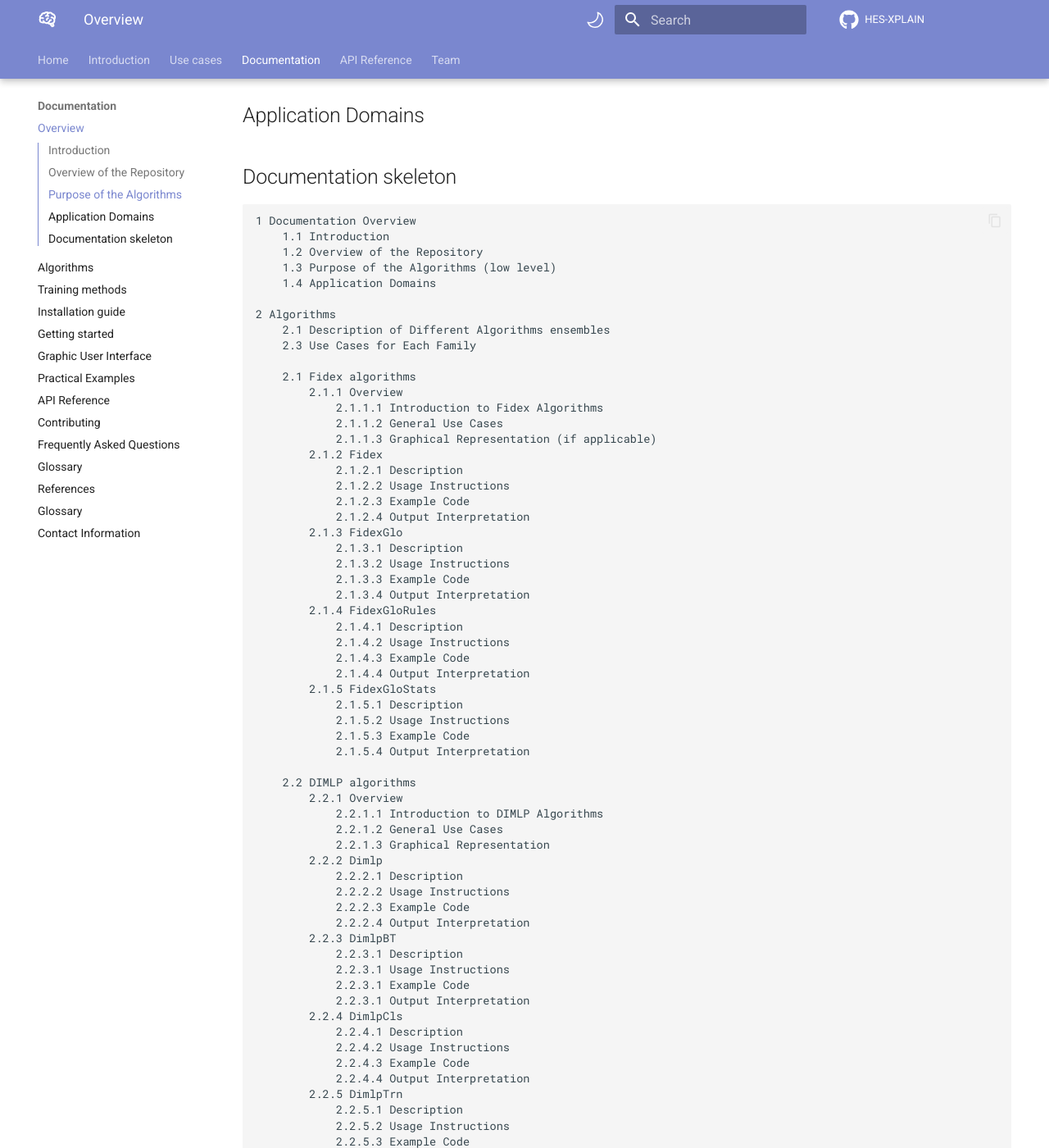
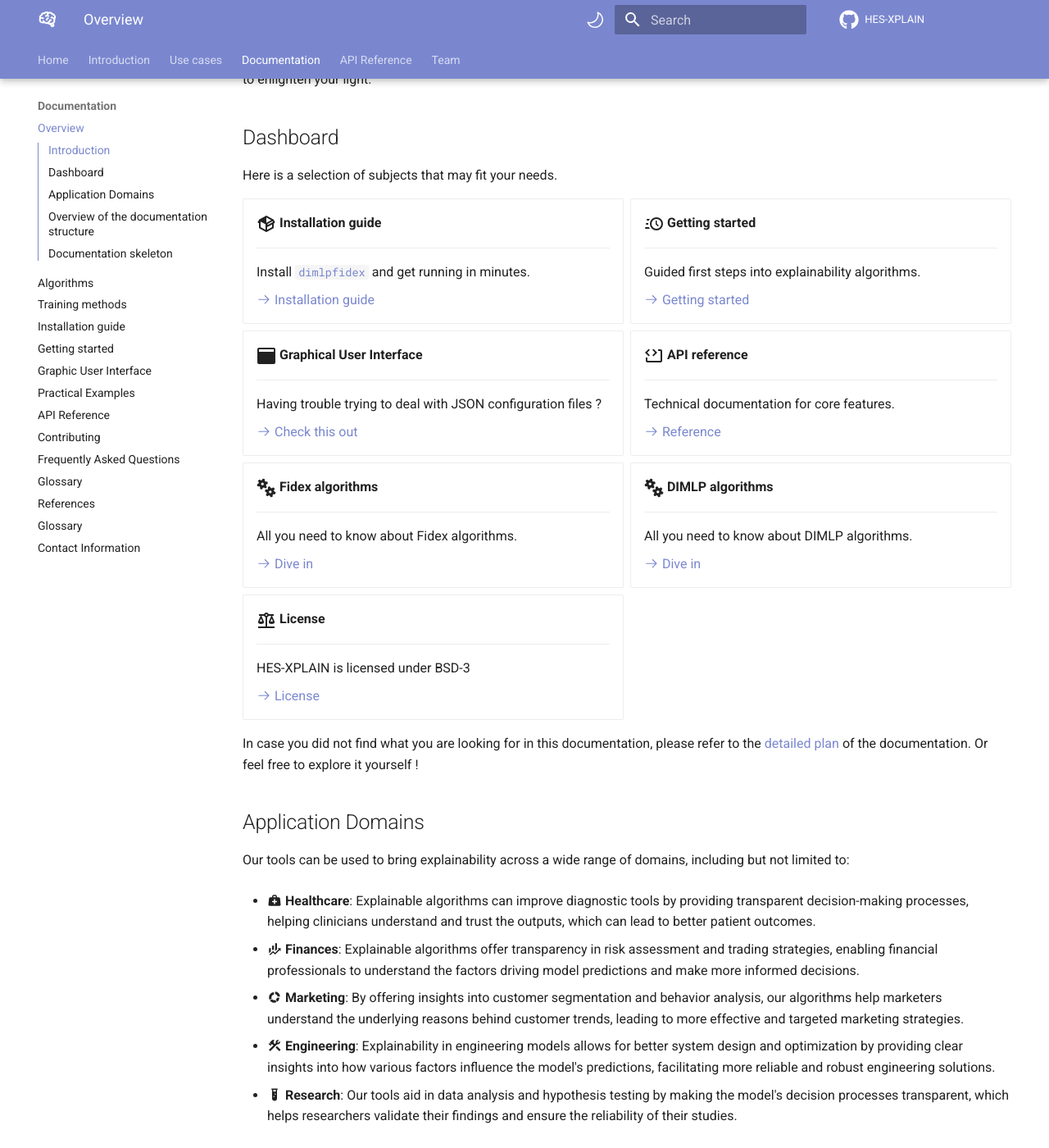
Before and after one commit to HES-XPLAIN/hes-xplain.github.io, an MkDocs documentation site: the page built from docs/documentation.md, in a window 1280 px wide and 1400 px high, scrolled down 395 px. Shown: the whole window at 82% size. Built offline with MkDocs 1.6.1 and Material for MkDocs 9.7.7, drawn with Linux system fonts in a browser that asks for light colours; emoji names are drawn with the system emoji font; comment, search, counter and statistics services are not loaded; some of the changed text lies outside the part shown.

Commit message:
Added main documentation page with unpolished content

````diff
--- a/docs/documentation.md
+++ b/docs/documentation.md
@@ -1,17 +1,159 @@
 # :material-book: Documentation
->:warning: **this section is under construction and cannot be considered usable and accurate yet.**
+
+!!! warning "Warning"
+    **This section is under construction and cannot be considered usable and accurate yet.**
 
 ## Introduction
-## Overview of the Repository
-## Purpose of the Algorithms
+Welcome to the **HES-XPLAIN** official documentation ! This page holds the entire project documentation for our diverse collection of algorithms designed for various computational tasks in the XAI field. The goal of this section is to help on how to use each algorithm, with practical examples and guidance on interpreting results. There is also other subsections offering additional conteent to enlighten your light.
+
+
+
+## Dashboard
+Here is a selection of subjects that may fit your needs.
+<div class="grid cards" markdown>
+
+-   :material-package-variant:{ .lg .middle } **Installation guide**
+
+    ---
+
+    Install [`dimlpfidex`](#) and get running in minutes.
+
+    [:octicons-arrow-right-24: Installation guide](#)
+
+
+-   :material-clock-fast:{ .lg .middle } **Getting started**
+
+    ---
+
+    Guided first steps into explainability algorithms.
+
+    [:octicons-arrow-right-24: Getting started](#)
+
+
+-   :material-application:{ .lg .middle } **Graphical User Interface**
+
+    ---
+
+    Having trouble trying to deal with JSON configuration files ?
+
+    [:octicons-arrow-right-24: Check this out](#)
+
+
+-   :material-code-block-tags:{ .lg .middle } **API reference**
+
+    ---
+
+    Technical documentation for core features.
+
+    [:octicons-arrow-right-24: Reference](#)
+
+
+-   :fontawesome-solid-gears:{ .lg .middle } **Fidex algorithms**
+
+    ---
+
+    All you need to know about Fidex algorithms.
+
+    [:octicons-arrow-right-24: Dive in](#)
+
+-   :fontawesome-solid-gears:{ .lg .middle } **DIMLP algorithms**
+
+    ---
+
+    All you need to know about DIMLP algorithms.
+
+    [:octicons-arrow-right-24: Dive in](#)
+
+
+-   :material-scale-balance:{ .lg .middle } **License**
+
+    ---
+
+    HES-XPLAIN is licensed under BSD-3
+
+    [:octicons-arrow-right-24: License](#)
+
+</div>
+
+In case you did not find what you are looking for in this documentation, please refer to the [detailed plan](#overview-of-the-repository) of the documentation. Or feel free to explore it yourself !
+
+
 ## Application Domains
+Our tools can be used to bring explainability across a wide range of domains, including but not limited to:
+
+- :material-medical-bag: **Healthcare**: Explainable algorithms can improve diagnostic tools by providing transparent decision-making processes, helping clinicians understand and trust the outputs, which can lead to better patient outcomes.
+
+- :material-finance: **Finances**: Explainable algorithms offer transparency in risk assessment and trading strategies, enabling financial professionals to understand the factors driving model predictions and make more informed decisions.
+
+- :material-chart-arc: **Marketing**: By offering insights into customer segmentation and behavior analysis, our algorithms help marketers understand the underlying reasons behind customer trends, leading to more effective and targeted marketing strategies.
+
+- :material-hammer-wrench: **Engineering**: Explainability in engineering models allows for better system design and optimization by providing clear insights into how various factors influence the model's predictions, facilitating more reliable and robust engineering solutions.
+
+- :material-test-tube: **Research**: Our tools aid in data analysis and hypothesis testing by making the model's decision processes transparent, which helps researchers validate their findings and ensure the reliability of their studies.
+
+
+## Overview of the documentation structure
+If you have trouble searching for information you may need, here you can find the detailed structure of the documentation:
+
+```
+Documentation
+│
+├── Introduction
+├── Overview of the Repository
+├── Application Domains
+│
+├── Algorithms
+│   ├── Fidex Algorithms
+│   │   ├── Overview
+│   │   ├── Fidex
+│   │   ├── FidexGlo
+│   │   ├── FidexGloRules
+│   │   └── FidexGloStats
+│   │
+│   ├── DIMLP Algorithms
+│   │   ├── Overview
+│   │   ├── Dimlp
+│   │   ├── DimlpBT
+│   │   ├── DimlpCls
+│   │   ├── DimlpTrn
+│   │   └── DimlpPred
+│   │
+│   └── Training methods
+│       ├── stairObj
+│       ├── computeRocCurve
+│       ├── mlpTrn
+│       ├── svmTrn
+│       ├── convKeras
+│       ├── normalization
+│       ├── crossValid
+│       ├── trnFun
+│       ├── gradBoostTrn
+│       └── randForestsTrn
+│
+├── Additional Sections
+│   ├── Installation Guide
+│   ├── Graphic User Interface
+│   ├── Getting Started
+│   ├── Detailed Examples
+│   ├── API Reference
+│   ├── Contributing
+│   ├── FAQ
+│   └── Glossary
+│
+└── Appendices
+    ├── References
+    ├── License
+    └── Contact Information
+```
+
+!!! note "note"
+    The documentation skeleton is going to be removed in future updates.
 
 ## Documentation skeleton
     1 Documentation Overview
         1.1 Introduction
         1.2 Overview of the Repository
-        1.3 Purpose of the Algorithms (low level)
-        1.4 Application Domains
+        1.3 Application Domains
 
     2 Algorithms
         2.1 Description of Different Algorithms ensembles
@@ -174,43 +316,3 @@
         4.3 Contact Information
             4.3.1 How to Get Support
             4.3.2 Contact Details for Maintainers
-
-
-```
-Documentation Overview
-│
-├── Introduction
-├── Overview of the Repository
-├── Purpose of the Algorithms
-├── Application Domains
-│
-├── Algorithms
-│   ├── Fidex Algorithms
-│   │   ├── Overview
-│   │   ├── Fidex
-│   │   ├── FidexGlo
-│   │   ├── FidexGloRules
-│   │   └── FidexGloStats
-│   │
-│   └── DIMLP Algorithms
-│       ├── Overview
-│       ├── Dimlp
-│       ├── DimlpBT
-│       ├── DimlpCls
-│       ├── DimlpTrn
-│       └── DimlpPred
-│
-├── Additional Sections
-│   ├── Installation Guide
-│   ├── Getting Started
-│   ├── Detailed Examples
-│   ├── API Reference
-│   ├── Contributing
-│   ├── FAQ
-│   └── Glossary
-│
-└── Appendices
-    ├── References
-    ├── License
-    └── Contact Information
-```
````
